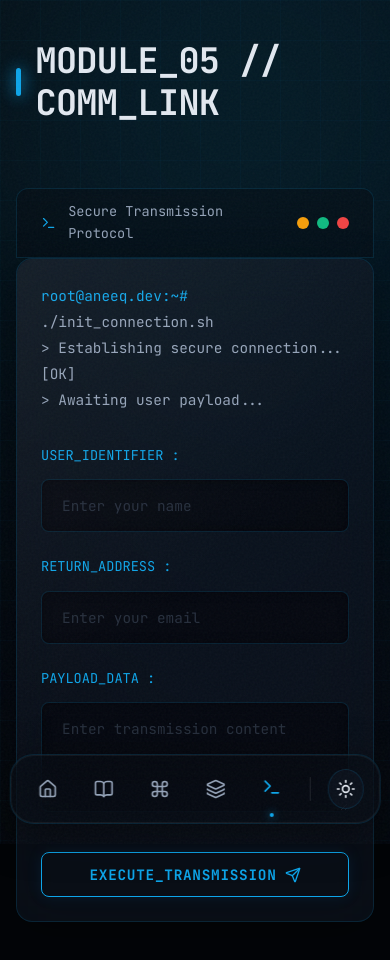
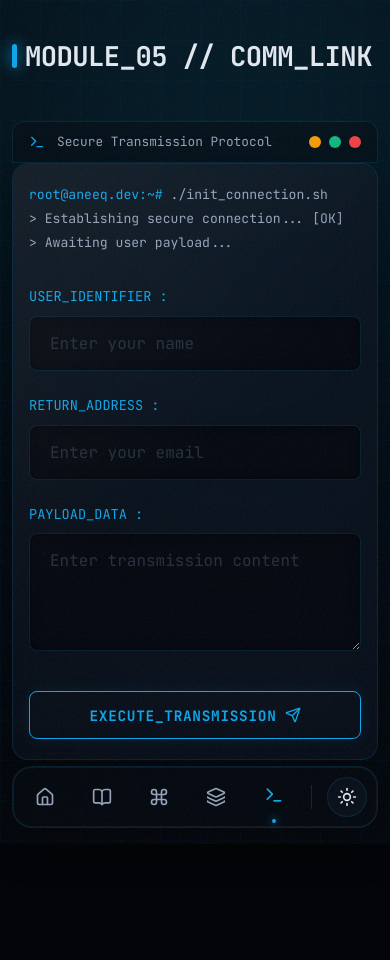
Before and after one commit to Aneeq-vector/My-Portfolio, a React (Vite) app: page /contact in a window 390 px wide. Shown: the top 960 px of the page. After the commit the page ends 890 px from the top, so only its background shows below. Built offline with nearby package versions, Linux system fonts and the light colour scheme.

Commit message:
Update new

```diff
--- a/index.html
+++ b/index.html
@@ -3,7 +3,8 @@
   <head>
     <meta charset="UTF-8" />
     <link rel="icon" href="/code.png" />
-    <meta name="viewport" content="width=device-width, initial-scale=1.0" />
+    <meta name="viewport" content="width=device-width, initial-scale=1.0, viewport-fit=cover" />
+    <meta name="theme-color" content="#030508" />
     <title>aneeq.dev</title>
     <meta name="description" content="Crafting digital experiences with precision. Available for exploring opportunities." />
   </head>
--- a/package.json
+++ b/package.json
@@ -10,6 +10,7 @@
     "preview": "vite preview"
   },
   "dependencies": {
+    "@emailjs/browser": "^4.4.1",
     "@studio-freight/lenis": "^1.0.42",
     "@vercel/speed-insights": "^2.0.0",
     "framer-motion": "^12.38.0",
--- a/src/components/Navbar.css
+++ b/src/components/Navbar.css
@@ -8,25 +8,8 @@
   justify-content: center;
   align-items: center;
   pointer-events: none;
-}
-
-@media (max-width: 768px) {
-  .dock-navbar {
-    bottom: 20px;
-    width: 95%;
-    max-width: 380px;
-  }
-  .dock-container {
-    width: 100%;
-    padding: 8px 12px;
-    justify-content: space-between;
-    gap: 0;
-  }
-  .dock-item {
-    width: 42px;
-    height: 42px;
-  }
-  .dock-divider { margin: 0 4px; }
+  /* Prevent navbar from causing page-level horizontal scroll */
+  max-width: calc(100vw - 20px);
 }
 
 .dock-container {
@@ -53,6 +36,8 @@
   color: var(--text-secondary);
   transition: all 0.3s cubic-bezier(0.34, 1.56, 0.64, 1);
   text-decoration: none;
+  /* Ensure minimum tap target */
+  touch-action: manipulation;
 }
 
 .dock-icon-wrapper {
@@ -101,12 +86,16 @@
   white-space: nowrap;
   border: 1px solid var(--border-color);
   box-shadow: 0 5px 15px rgba(0,0,0,0.3);
+  pointer-events: none;
 }
 
-.dock-item:hover .dock-tooltip {
-  opacity: 1;
-  visibility: visible;
-  transform: translateY(0);
+/* Only show tooltips on non-touch devices */
+@media (hover: hover) {
+  .dock-item:hover .dock-tooltip {
+    opacity: 1;
+    visibility: visible;
+    transform: translateY(0);
+  }
 }
 
 .dock-divider {
@@ -115,3 +104,36 @@
   background: rgba(255, 255, 255, 0.1);
   margin: 0 4px;
 }
+
+/* ── Mobile Dock ── */
+@media (max-width: 768px) {
+  .dock-navbar {
+    bottom: 16px;
+    width: calc(100vw - 24px);
+    max-width: 400px;
+  }
+  .dock-container {
+    width: 100%;
+    padding: 8px 10px;
+    justify-content: space-between;
+    gap: 0;
+    border-radius: 20px;
+  }
+  .dock-item {
+    /* Larger tap targets on mobile */
+    width: 44px;
+    height: 44px;
+    border-radius: 12px;
+  }
+  .dock-divider { margin: 0 2px; }
+}
+
+@media (max-width: 360px) {
+  .dock-item {
+    width: 40px;
+    height: 40px;
+  }
+  .dock-container {
+    padding: 6px 8px;
+  }
+}
--- a/src/components/SocialSidebar.css
+++ b/src/components/SocialSidebar.css
@@ -9,6 +9,7 @@
   z-index: 100;
 }
 
+/* Only show on large screens where it won't overlap content */
 @media (min-width: 1024px) {
   .social-sidebar {
     display: flex;
@@ -24,10 +25,12 @@
   border-radius: 50%;
   background: var(--bg-glass);
   backdrop-filter: blur(12px);
+  -webkit-backdrop-filter: blur(12px);
   border: 1px solid var(--border-color);
   color: var(--text-secondary);
   transition: all 0.4s cubic-bezier(0.175, 0.885, 0.32, 1.275);
   box-shadow: 0 4px 15px rgba(0,0,0,0.2);
+  touch-action: manipulation;
 }
 
 .social-icon-wrapper:hover {
--- a/src/index.css
+++ b/src/index.css
@@ -50,10 +50,19 @@
   --shadow-card: 0 10px 40px -10px rgba(0, 0, 0, 0.15);
 }
 
-* {
+/* ───────────────────────────────────────
+   RESET & BASE
+─────────────────────────────────────── */
+*, *::before, *::after {
   margin: 0;
   padding: 0;
   box-sizing: border-box;
+}
+
+html {
+  /* Prevent iOS text-size-adjust on landscape */
+  -webkit-text-size-adjust: 100%;
+  text-size-adjust: 100%;
 }
 
 body {
@@ -61,7 +70,9 @@ body {
   background-color: var(--bg-primary);
   color: var(--text-primary);
   line-height: 1.6;
+  /* Prevent horizontal scroll globally */
   overflow-x: hidden;
+  max-width: 100vw;
   transition: background-color 0.5s ease, color 0.5s ease;
   position: relative;
 }
@@ -123,6 +134,9 @@ body::after {
 @keyframes float1 { 0% { transform: translate(0, 0); } 100% { transform: translate(15vw, 15vh); } }
 @keyframes float2 { 0% { transform: translate(0, 0); } 100% { transform: translate(-10vw, -15vh); } }
 
+/* ───────────────────────────────────────
+   TYPOGRAPHY
+─────────────────────────────────────── */
 h1, h2, h3, h4, h5, h6 {
   font-family: var(--font-heading);
   font-weight: 700;
@@ -143,13 +157,23 @@ button {
 }
 input, textarea { font-family: var(--font-primary); outline: none; }
 
-/* Scrollbar */
+img {
+  max-width: 100%;
+  height: auto;
+  display: block;
+}
+
+/* ───────────────────────────────────────
+   SCROLLBAR
+─────────────────────────────────────── */
 ::-webkit-scrollbar { width: 4px; }
 ::-webkit-scrollbar-track { background: var(--bg-primary); }
 ::-webkit-scrollbar-thumb { background: rgba(14, 165, 233, 0.3); border-radius: 10px; }
 ::-webkit-scrollbar-thumb:hover { background: var(--brand-neon); }
 
-/* Sci-Fi Glass Panels */
+/* ───────────────────────────────────────
+   GLASS PANELS
+─────────────────────────────────────── */
 .glass {
   background-color: var(--bg-glass);
   backdrop-filter: blur(20px);
@@ -181,6 +205,13 @@ input, textarea { font-family: var(--font-primary); outline: none; }
   transform: translateY(-6px);
 }
 
+/* Disable expensive hover transform on touch devices */
+@media (hover: none) {
+  .glass-card:hover {
+    transform: none;
+  }
+}
+
 .gradient-text {
   background: var(--brand-gradient);
   -webkit-background-clip: text;
@@ -190,7 +221,9 @@ input, textarea { font-family: var(--font-primary); outline: none; }
   display: inline-block;
 }
 
-/* System Buttons */
+/* ───────────────────────────────────────
+   SYSTEM BUTTONS
+─────────────────────────────────────── */
 .btn-primary {
   background: transparent;
   color: var(--brand-neon);
@@ -207,6 +240,9 @@ input, textarea { font-family: var(--font-primary); outline: none; }
   box-shadow: 0 0 15px rgba(14, 165, 233, 0.1);
   text-transform: uppercase;
   letter-spacing: 0.05em;
+  /* Mobile tap target */
+  min-height: 48px;
+  touch-action: manipulation;
 }
 
 .btn-primary::before {
@@ -238,6 +274,9 @@ input, textarea { font-family: var(--font-primary); outline: none; }
   display: inline-flex; align-items: center; justify-content: center;
   text-transform: uppercase;
   letter-spacing: 0.05em;
+  /* Mobile tap target */
+  min-height: 48px;
+  touch-action: manipulation;
 }
 .btn-secondary:hover {
   border-color: var(--text-secondary);
@@ -245,39 +284,98 @@ input, textarea { font-family: var(--font-primary); outline: none; }
   transform: translateY(-2px);
 }
 
-/* Layout Container */
+/* ───────────────────────────────────────
+   LAYOUT CONTAINER
+─────────────────────────────────────── */
 .page-container {
   min-height: calc(100vh - 100px);
-  padding-top: 60px; /* Reduced from 140px to eliminate big space */
-  padding-bottom: 140px; /* Increased from 40px to 140px so content scrolls above dock */
+  padding-top: 60px;
+  padding-bottom: 140px;
   max-width: 1280px;
   margin: 0 auto;
   padding-left: 24px;
   padding-right: 24px;
+  /* Prevent content from causing horizontal scroll */
+  overflow-x: hidden;
+}
+
+@media (max-width: 768px) {
+  .page-container {
+    padding-top: 40px;
+    padding-bottom: 130px;
+    padding-left: 16px;
+    padding-right: 16px;
+  }
+}
+
+@media (max-width: 480px) {
+  .page-container {
+    padding-left: 12px;
+    padding-right: 12px;
+  }
+}
+
+/* ───────────────────────────────────────
+   SECTION HEADING
+─────────────────────────────────────── */
+.section-heading {
+  font-size: 3rem;
+  margin-bottom: 1rem;
+  text-align: left;
+  letter-spacing: -0.02em;
+  display: inline-flex;
+  align-items: center;
+  gap: 15px;
+  /* Allow wrapping on very small screens */
+  flex-wrap: wrap;
+  word-break: break-word;
+}
+.section-heading::before {
+  content: '';
+  display: block;
+  width: 6px;
+  height: 35px;
+  background: var(--brand-neon);
+  box-shadow: 0 0 15px var(--brand-neon);
+  border-radius: 3px;
+  flex-shrink: 0;
 }
 @media (max-width: 768px) {
-  .page-container { padding-top: 40px; padding-bottom: 130px; padding-left: 16px; padding-right: 16px; }
+  .section-heading {
+    font-size: 2.2rem;
+    gap: 10px;
+  }
+  .section-heading::before { height: 28px; }
+}
+@media (max-width: 480px) {
+  .section-heading {
+    font-size: 1.7rem;
+    gap: 8px;
+  }
+  .section-heading::before { height: 24px; width: 5px; }
 }
 
-.section-heading {
-  font-size: 3rem; margin-bottom: 1rem; text-align: left;
-  letter-spacing: -0.02em; display: inline-flex; align-items: center; gap: 15px;
-}
-.section-heading::before {
-  content: ''; display: block; width: 6px; height: 35px; background: var(--brand-neon);
-  box-shadow: 0 0 15px var(--brand-neon); border-radius: 3px;
-}
-@media (max-width: 768px) {
-  .section-heading { font-size: 2.2rem; }
-  .section-heading::before { height: 28px; }
-}
-
+/* ───────────────────────────────────────
+   FORM INPUT (global)
+─────────────────────────────────────── */
 .input-field {
-  width: 100%; background: var(--bg-panel); border: 1px solid var(--border-color);
-  color: var(--text-primary); padding: 16px 20px; border-radius: 8px; font-size: 0.9rem;
-  font-family: var(--font-mono); transition: all 0.3s ease; box-shadow: inset 0 0 10px rgba(0,0,0,0.5);
+  width: 100%;
+  background: var(--bg-panel);
+  border: 1px solid var(--border-color);
+  color: var(--text-primary);
+  padding: 16px 20px;
+  border-radius: 8px;
+  /* Minimum 16px to prevent iOS auto-zoom */
+  font-size: 1rem;
+  font-family: var(--font-mono);
+  transition: all 0.3s ease;
+  box-shadow: inset 0 0 10px rgba(0,0,0,0.5);
 }
 .input-field:focus {
-  border-color: var(--brand-neon); box-shadow: inset 0 0 10px rgba(0,0,0,0.5), 0 0 0 2px rgba(14, 165, 233, 0.2);
+  border-color: var(--brand-neon);
+  box-shadow: inset 0 0 10px rgba(0,0,0,0.5), 0 0 0 2px rgba(14, 165, 233, 0.2);
 }
-[data-theme='light'] .input-field { background: #ffffff; box-shadow: inset 0 0 10px rgba(0,0,0,0.05); }
+[data-theme='light'] .input-field {
+  background: #ffffff;
+  box-shadow: inset 0 0 10px rgba(0,0,0,0.05);
+}
--- a/src/pages/Contact.css
+++ b/src/pages/Contact.css
@@ -16,6 +16,7 @@
   font-size: 0.85rem;
   color: var(--text-secondary);
   gap: 12px;
+  flex-wrap: wrap;
 }
 
 .term-actions {
@@ -46,6 +47,7 @@
   line-height: 1.8;
   color: var(--text-secondary);
   font-size: 0.9rem;
+  word-break: break-word;
 }
 
 .contact-form {
@@ -57,7 +59,7 @@
 .form-group {
   display: flex;
   flex-direction: column;
-  gap: 0.8rem;
+  gap: 0.5rem;
 }
 
 .form-group label {
@@ -75,6 +77,8 @@
   outline: none;
   transition: all 0.3s ease;
   resize: vertical;
+  /* Prevent iOS zoom on focus */
+  font-size: 1rem;
 }
 
 .input-field:focus {
@@ -93,6 +97,18 @@
   cursor: not-allowed;
 }
 
+.input-error {
+  border-color: #ef4444 !important;
+  box-shadow: 0 0 10px rgba(239, 68, 68, 0.15) !important;
+}
+
+.field-error {
+  font-size: 0.78rem;
+  color: #ef4444;
+  margin-top: 2px;
+  padding-left: 2px;
+}
+
 .submit-btn {
   margin-top: 1rem;
   width: 100%;
@@ -101,6 +117,8 @@
   font-family: var(--font-mono);
   font-size: 0.9rem;
   letter-spacing: 0.05em;
+  /* Minimum tap target size */
+  min-height: 52px;
 }
 
 .submit-btn.loading {
@@ -120,12 +138,14 @@
   background: var(--bg-card);
   backdrop-filter: blur(24px);
   -webkit-backdrop-filter: blur(24px);
-  z-index: 1000;
+  z-index: 1001;
   font-size: 0.85rem;
   font-weight: 600;
   letter-spacing: 0.05em;
   box-shadow: 0 10px 30px rgba(0,0,0,0.5);
   border: 1px solid var(--border-color);
+  max-width: calc(100vw - 80px);
+  word-break: break-word;
 }
 
 .toast.success {
@@ -139,6 +159,38 @@
 }
 
 @media (max-width: 768px) {
-  .terminal-body { padding: 1.5rem; }
-  .toast { right: 20px; left: 20px; bottom: 100px; justify-content: center; }
+  .contact-terminal-container {
+    margin-top: 2rem;
+  }
+  .terminal-header {
+    padding: 10px 16px;
+    font-size: 0.8rem;
+  }
+  .terminal-body {
+    padding: 1.5rem 1.2rem;
+  }
+  .term-intro {
+    font-size: 0.82rem;
+  }
+  .submit-btn {
+    font-size: 0.82rem;
+    letter-spacing: 0.03em;
+  }
+  .toast {
+    right: 16px;
+    left: 16px;
+    bottom: 100px;
+    justify-content: center;
+    font-size: 0.8rem;
+    max-width: calc(100vw - 32px);
+  }
 }
+
+@media (max-width: 480px) {
+  .terminal-body {
+    padding: 1.2rem 1rem;
+  }
+  .input-field {
+    padding: 0.85rem 1rem;
+  }
+}
--- a/src/pages/Contact.jsx
+++ b/src/pages/Contact.jsx
@@ -1,27 +1,64 @@
-import { useState } from 'react';
+import { useState, useRef } from 'react';
 import { motion, AnimatePresence } from 'framer-motion';
+import emailjs from '@emailjs/browser';
 import PageTransition from '../components/PageTransition';
 import { Send, Terminal, CheckCircle2, AlertCircle } from 'lucide-react';
 import './Contact.css';
 
 export default function Contact() {
+  const formRef = useRef(null);
   const [formData, setFormData] = useState({ name: '', email: '', message: '' });
+  const [errors, setErrors] = useState({});
   const [status, setStatus] = useState('idle'); // idle, loading, success, error
+
+  const validate = () => {
+    const newErrors = {};
+    if (!formData.name.trim()) newErrors.name = 'Name is required.';
+    if (!formData.email.trim()) {
+      newErrors.email = 'Email is required.';
+    } else if (!/^[^\s@]+@[^\s@]+\.[^\s@]+$/.test(formData.email)) {
+      newErrors.email = 'Please enter a valid email.';
+    }
+    if (!formData.message.trim()) newErrors.message = 'Message is required.';
+    return newErrors;
+  };
 
   const handleSubmit = (e) => {
     e.preventDefault();
+    const validationErrors = validate();
+    if (Object.keys(validationErrors).length > 0) {
+      setErrors(validationErrors);
+      return;
+    }
+    setErrors({});
     setStatus('loading');
 
-    // Simulating terminal transmission delay
-    setTimeout(() => {
-      setStatus('success');
-      setFormData({ name: '', email: '', message: '' });
-      setTimeout(() => setStatus('idle'), 4000);
-    }, 2000);
+    emailjs.send(
+      import.meta.env.VITE_EMAILJS_SERVICE_ID,
+      import.meta.env.VITE_EMAILJS_TEMPLATE_ID,
+      {
+        from_name: formData.name,
+        from_email: formData.email,
+        message: formData.message,
+      },
+      import.meta.env.VITE_EMAILJS_PUBLIC_KEY
+    )
+      .then(() => {
+        setStatus('success');
+        setFormData({ name: '', email: '', message: '' });
+        setTimeout(() => setStatus('idle'), 5000);
+      })
+      .catch(() => {
+        setStatus('error');
+        setTimeout(() => setStatus('idle'), 5000);
+      });
   };
 
   const handleChange = (e) => {
     setFormData({ ...formData, [e.target.name]: e.target.value });
+    if (errors[e.target.name]) {
+      setErrors({ ...errors, [e.target.name]: undefined });
+    }
   };
 
   return (
@@ -47,7 +84,7 @@ export default function Contact() {
               &gt; Awaiting user payload...
             </p>
 
-            <form onSubmit={handleSubmit} className="contact-form">
+            <form ref={formRef} onSubmit={handleSubmit} className="contact-form" noValidate>
               <div className="form-group">
                 <label htmlFor="name" className="mono-text">USER_IDENTIFIER :</label>
                 <input
@@ -56,11 +93,11 @@ export default function Contact() {
                   name="name"
                   value={formData.name}
                   onChange={handleChange}
-                  required
-                  className="input-field mono-text"
+                  className={`input-field mono-text ${errors.name ? 'input-error' : ''}`}
                   placeholder="Enter your name"
                   disabled={status === 'loading'}
                 />
+                {errors.name && <span className="field-error mono-text">{errors.name}</span>}
               </div>
 
               <div className="form-group">
@@ -71,11 +108,11 @@ export default function Contact() {
                   name="email"
                   value={formData.email}
                   onChange={handleChange}
-                  required
-                  className="input-field mono-text"
+                  className={`input-field mono-text ${errors.email ? 'input-error' : ''}`}
                   placeholder="Enter your email"
                   disabled={status === 'loading'}
                 />
+                {errors.email && <span className="field-error mono-text">{errors.email}</span>}
               </div>
 
               <div className="form-group">
@@ -85,12 +122,12 @@ export default function Contact() {
                   name="message"
                   value={formData.message}
                   onChange={handleChange}
-                  required
                   rows="4"
-                  className="input-field mono-text"
+                  className={`input-field mono-text ${errors.message ? 'input-error' : ''}`}
                   placeholder="Enter transmission content"
                   disabled={status === 'loading'}
                 ></textarea>
+                {errors.message && <span className="field-error mono-text">{errors.message}</span>}
               </div>
 
               <button
@@ -116,7 +153,7 @@ export default function Contact() {
               className="toast success mono-text"
             >
               <CheckCircle2 size={20} />
-              TRANSMISSION SUCCESSFUL.
+              Message sent successfully. I will get back to you soon.
             </motion.div>
           )}
           {status === 'error' && (
@@ -127,7 +164,7 @@ export default function Contact() {
               className="toast error mono-text"
             >
               <AlertCircle size={20} />
-              TRANSMISSION FAILED.
+              Something went wrong. Please try again.
             </motion.div>
           )}
         </AnimatePresence>
--- a/src/pages/Experience.css
+++ b/src/pages/Experience.css
@@ -16,6 +16,7 @@
   font-size: 0.85rem;
   color: var(--text-secondary);
   gap: 12px;
+  flex-wrap: wrap;
 }
 
 .log-dots {
@@ -51,6 +52,10 @@
   position: relative;
   padding: 1.5rem 0;
   border-bottom: 1px dashed rgba(255,255,255,0.05);
+  /* Prevent text overflow */
+  min-width: 0;
+  overflow-wrap: break-word;
+  word-break: break-word;
 }
 
 .log-entry:last-child {
@@ -64,6 +69,7 @@
   gap: 1rem;
   margin-bottom: 1rem;
   font-size: 0.85rem;
+  flex-wrap: wrap;
 }
 
 .status-badge {
@@ -74,6 +80,7 @@
   border-radius: 4px;
   font-weight: 600;
   letter-spacing: 0.05em;
+  flex-shrink: 0;
 }
 
 .status-badge.running {
@@ -90,8 +97,9 @@
 
 .log-time {
   color: var(--brand-neon);
-    font-size: 1.2rem;
-    font-weight: 500;
+  font-size: 1.2rem;
+  font-weight: 500;
+  word-break: break-word;
 }
 
 .log-role {
@@ -109,6 +117,8 @@
   border-left: 2px solid rgba(14, 165, 233, 0.3);
   padding-left: 1rem;
   opacity: 0.8;
+  overflow-wrap: break-word;
+  word-break: break-word;
 }
 
 .log-skills {
@@ -150,9 +160,24 @@
   100% { top: 100%; }
 }
 
+/* ── Tablet ── */
 @media (max-width: 768px) {
-  .log-body { padding: 1.5rem; }
-  .log-role { font-size: 1.25rem; }
-  .log-status-bar { flex-wrap: wrap; gap: 0.5rem; }
+  .sys-logs-container { margin-top: 2rem; }
+  .log-body {
+    padding: 1.5rem;
+    gap: 2rem;
+  }
+  .log-header { padding: 10px 16px; font-size: 0.8rem; }
+  .log-role { font-size: 1.1rem; }
+  .log-status-bar { gap: 0.5rem; }
   .log-skills { gap: 0.5rem; }
 }
+
+/* ── Mobile ── */
+@media (max-width: 480px) {
+  .log-body { padding: 1.2rem 1rem; }
+  .log-time { font-size: 1rem; }
+  .log-role { font-size: 1rem; }
+  .log-output { font-size: 0.88rem; }
+  .log-skill-tag { font-size: 0.75rem; padding: 3px 8px; }
+}
--- a/src/pages/Home.css
+++ b/src/pages/Home.css
@@ -43,6 +43,7 @@
   width: 8px; height: 8px; background-color: var(--brand-alert);
   border-radius: 50%; box-shadow: 0 0 10px var(--brand-alert);
   animation: pulse-status 2s infinite cubic-bezier(0.4, 0, 0.2, 1);
+  flex-shrink: 0;
 }
 
 @keyframes pulse-status {
@@ -58,9 +59,10 @@
 .hero-description {
   font-size: 1rem; color: var(--text-secondary); margin-bottom: 3rem;
   max-width: 580px; line-height: 1.8; letter-spacing: 0.02em;
+  word-break: break-word;
 }
 
-.hero-actions { display: flex; gap: 1.5rem; }
+.hero-actions { display: flex; gap: 1.5rem; flex-wrap: wrap; }
 
 /* Hologram */
 .hologram-wrapper {
@@ -135,6 +137,9 @@
 .chip-2 { bottom: 20%; left: -5%; }
 .chip-3 { top: 75%; right: -10%; }
 
+/* Hidden mobile utility */
+.hidden-mobile { display: inline; }
+
 @media (max-width: 1024px) {
   .hero-heading { font-size: 3.2rem; }
   .hologram-wrapper { transform: scale(0.85); }
@@ -147,10 +152,24 @@
     justify-content: center;
     align-items: center;
     padding-top: 2rem;
-    gap: 4rem;
+    gap: 2rem;
+    /* prevent horizontal overflow */
+    overflow-x: hidden;
+  }
+  .home-content {
+    max-width: 100%;
+    width: 100%;
   }
   .status-bars, .hero-actions {
     justify-content: center;
+  }
+  .hero-actions {
+    gap: 1rem;
+  }
+  .hero-actions a {
+    flex: 1 1 140px;
+    text-align: center;
+    min-height: 48px;
   }
   .hologram-wrapper {
     transform: scale(0.65);
@@ -160,4 +179,16 @@
   .hero-heading { font-size: 2.8rem; }
   .hero-description { margin-left: auto; margin-right: auto; }
   .floating-chip { display: none; } /* Hide chips on mobile to save space */
+  .hidden-mobile { display: none; }
 }
+
+@media (max-width: 480px) {
+  .hero-heading { font-size: 2.2rem; }
+  .hero-description { font-size: 0.9rem; margin-bottom: 2rem; }
+  .badge { font-size: 0.72rem; padding: 6px 12px; }
+  .status-bars { gap: 0.6rem; }
+  .hologram-wrapper {
+    transform: scale(0.55);
+    margin-bottom: -180px;
+  }
+}
--- a/vite.config.js
+++ b/vite.config.js
@@ -1,6 +1,6 @@
 import { defineConfig } from 'vite'
 import react from '@vitejs/plugin-react'
-
+import viteCompression from 'vite-plugin-compression'
 
 // https://vite.dev/config/
 export default defineConfig({
@@ -16,15 +16,17 @@ export default defineConfig({
     }),
   ],
   build: {
-    // Reduce chunk size
     rollupOptions: {
       output: {
-        manualChunks: {
-          // Vendor libraries (~200KB)
-          'react-vendor': ['react', 'react-dom', 'react-router-dom'],
-          // Other deps
-          'axios': ['axios'],
-          'motion': ['motion']
+        manualChunks: (id) => {
+          if (id.includes('node_modules')) {
+            if (id.includes('react') || id.includes('react-dom') || id.includes('react-router')) {
+              return 'react-vendor';
+            }
+            if (id.includes('framer-motion')) {
+              return 'motion';
+            }
+          }
         }
       }
     }
```
Also changed, not shown: src/pages/Education.css (+36 -5 lines), src/pages/Projects.css (+33 -2 lines), 2 other files (tests, documents, lock files or other folders).
